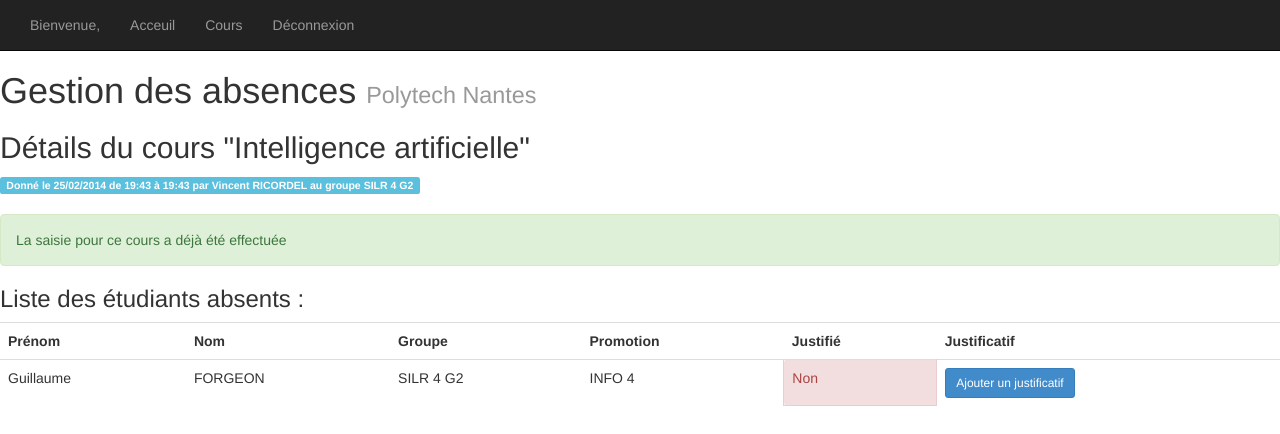
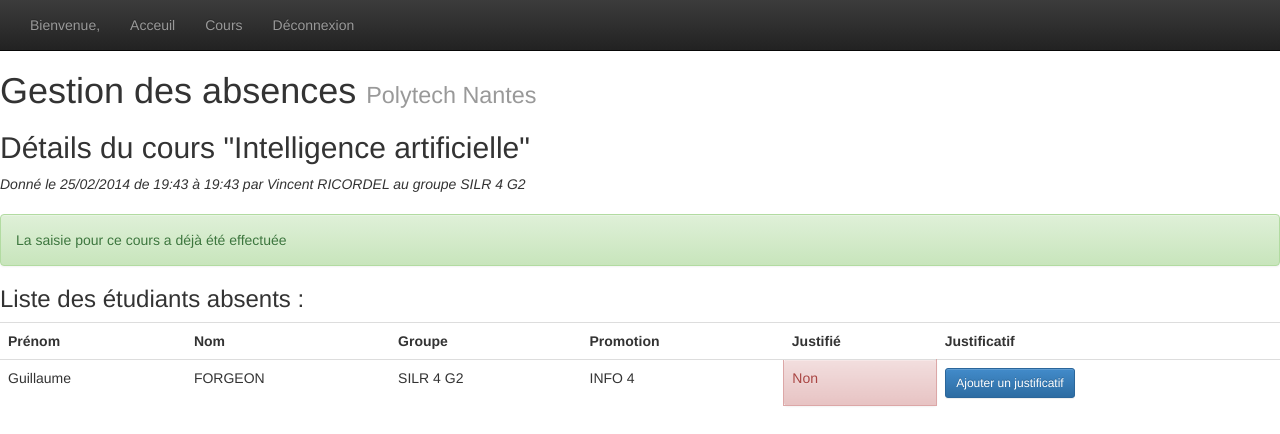
Before and after one commit to Zikkee/ProjetWesh, a Django app: page /cours/1/ in a window 1280 px wide. Shown: the top 434 px of the page. Run offline with Django 3.2, Linux system fonts and the light colour scheme; a user stored in the database is signed in; data comes from the database, SQL or seed files in the repository; both versions use the stored data as it was after the commit; parts of the project's set-up code (start-up, migrations or seed data) failed here and were passed over; some libraries are stand-ins or nearby versions.

Commit message:
Avancement vue

```diff
--- a/absences/templates/absences/consultationCours.html
+++ b/absences/templates/absences/consultationCours.html
@@ -9,7 +9,7 @@
 	<h2>Détails du cours "{{cours.matiere.intitule}}"</h2>
 
 	<div style="margin-bottom:20px;">
-		<p class="label label-info">
+		<p><em>
 			Donné le {{ cours.dateDebut|date:"d/m/Y" }} de {{ cours.dateDebut|time:"H:i" }} à {{ cours.dateFin|time:"H:i"}}
 			par
 			{% for enseignant in cours.donne_par.all %}
@@ -17,7 +17,7 @@
 				{% if not forloop.last %}, {%endif%}
 			{% endfor %}
 			au groupe {{cours.donne_a}}
-		</p>
+		</em></p>
 	</div>
 
 {% if cours.saisieEffectuee or absences%}
@@ -53,7 +53,12 @@
 				{% endif %}
 				<td>
 					{% if not absence.justifie %}
-					<a href="#" class="btn btn-primary btn-sm" role="button">Ajouter un justificatif</a></td>
+						{% if perms.absences.can_ajouterJustificatif %}
+							<a href="#" class="btn btn-primary btn-sm" role="button">Ajouter un justificatif</a></td>
+						{% else %}
+						-
+						{%endif%}
+
 					{% else %}
 					<a href="#" class="btn btn-primary btn-sm" role="button">Voir le justificatif</a></td>
 					{% endif %}
--- a/templates/general.html
+++ b/templates/general.html
@@ -3,6 +3,7 @@
 		<title>Gestion des absences &bull; {%block title%}Index{%endblock%}</title>
 		{% load staticfiles %}
 		<link rel="stylesheet" type="text/css" href="{% static 'css/bootstrap.min.css' %}" />
+		<link rel="stylesheet" type="text/css" href="{% static 'css/bootstrap-theme.min.css' %}" />
 	</head>
 	<body>
 
```
Also changed, not shown: db.sqlite3, 2 other files.
